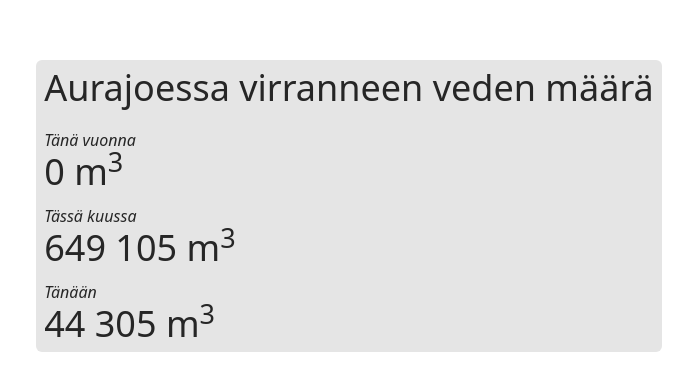
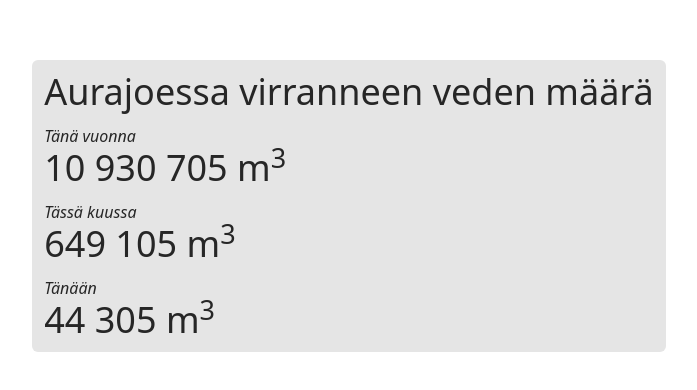
Before and after one commit to otsosaarinen/aurajoki-docker, a React (Vite) app: page / in a window 1280 px wide. Shown: the part 194-584 px from the top of the page, without its empty margins (291-988 px from the left). Built offline with nearby package versions, Linux system fonts and the light colour scheme.

Commit message:
add comments and logic for calculating seconds this year

```diff
--- a/src/App.tsx
+++ b/src/App.tsx
@@ -6,10 +6,15 @@ function App() {
     const waterFlowRate: number = 7;
 
     useEffect(() => {
+        // seconds since 1970 january 1st
         const epoch: number = Math.round(Date.now() / 1000);
-        const epoch2025: number = Math.round(
-            new Date(2025, 0, 1).getTime() / 1000,
+
+        // seconds since 2025 january 1st
+        const jan2025epoch: number = Math.round(
+            new Date(2025, 0).getTime() / 1000,
         );
+
+        // current timestamp
         const time: Date = new Date();
 
         const months = time.getMonth() + 1;
@@ -20,11 +25,12 @@ function App() {
 
         const secondsToday = hours * 60 * 60 + minutes * 60 + seconds;
         const secondsMonth = days * 24 * 60 * 60 + secondsToday;
+        const secondsYear = epoch - jan2025epoch;
 
-        console.log(secondsToday);
-        console.log(secondsMonth);
-
-        const countUpYear = new CountUp("waterFlowYear");
+        const countUpYear = new CountUp("waterFlowYear", secondsYear, {
+            duration: 0.75,
+            separator: " ",
+        });
         const countUpMonth = new CountUp("waterFlowMonth", secondsMonth, {
             duration: 0.75,
             separator: " ",
@@ -42,11 +48,11 @@ function App() {
     return (
         <>
             <div className="flex h-screen w-screen items-center justify-center text-neutral-800">
-                <div className="flex flex-col gap-5 rounded-md bg-neutral-200 p-2">
+                <div className="flex flex-col gap-3 rounded-md bg-neutral-200 p-3">
                     <h1 className="text-4xl">
                         Aurajoessa virranneen veden määrä
                     </h1>
-                    <div className="flex flex-col gap-3">
+
                     <div>
                         <p className="italic">Tänä vuonna</p>
                         <div className="text-4xl font-medium">
@@ -67,7 +73,6 @@ function App() {
                     </div>
                 </div>
             </div>
-            </div>
         </>
     );
 }
```
Lines whose indentation alone changed are shown as unchanged.
